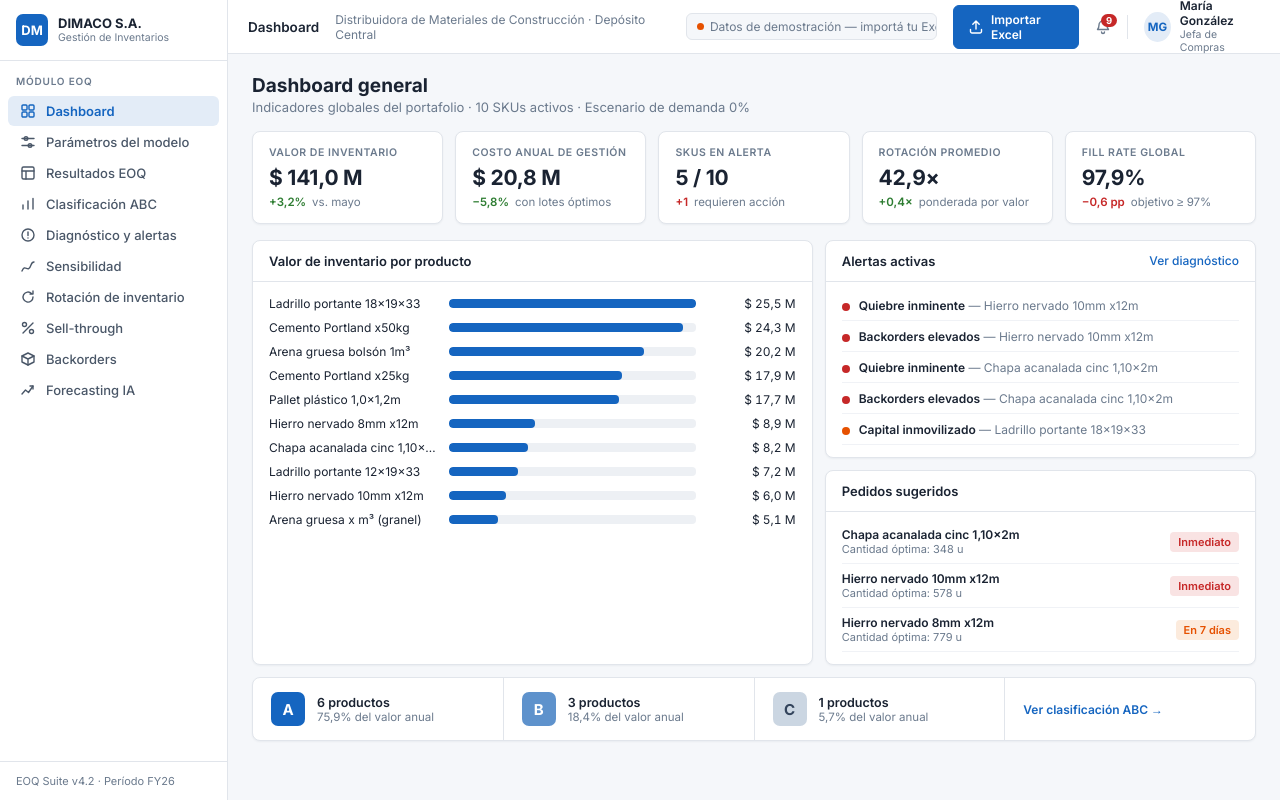
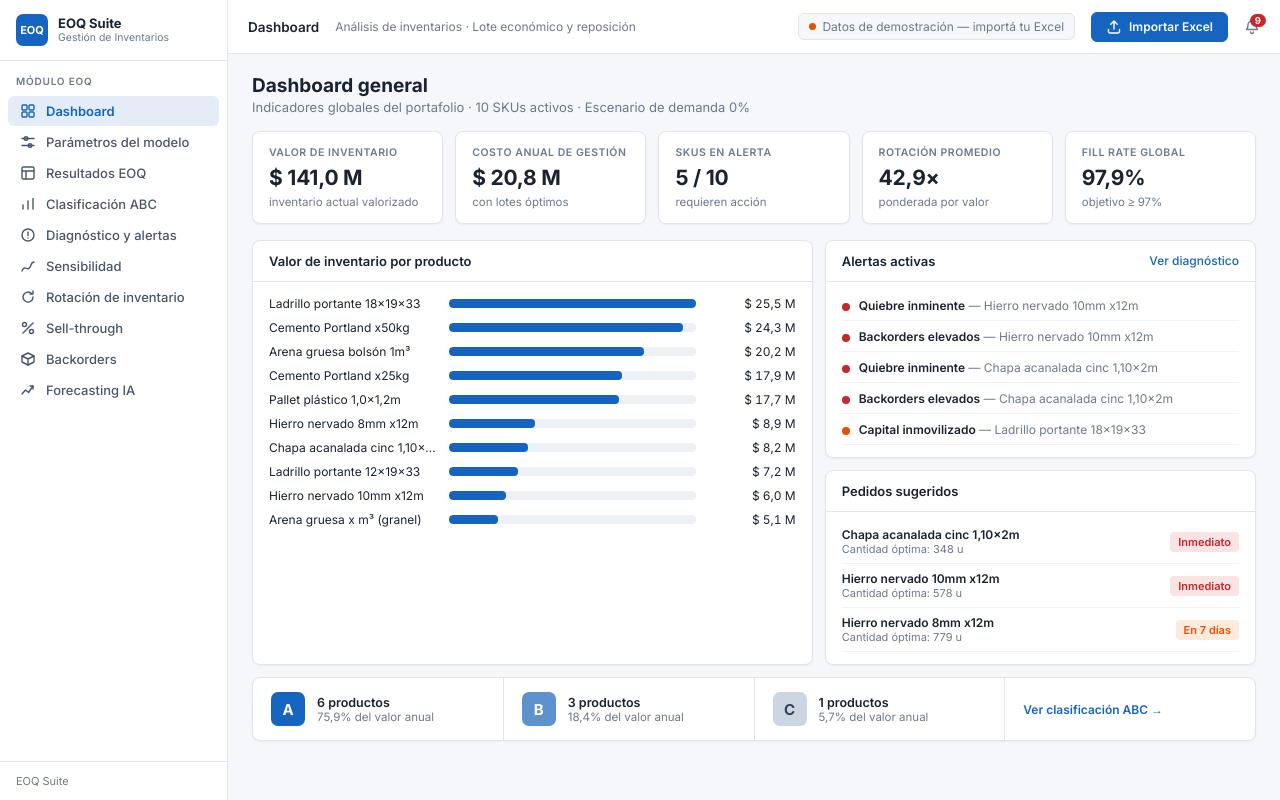
Before and after one commit to marianofranchetti-tech/inventario-eoq-, a Flask app: page / in a window 1280 px wide. Run offline with Flask 3, Linux system fonts and the light colour scheme.

Commit message:
Quitar datos decorativos ficticios del diseño
- Eliminados empresa ficticia (DIMACO S.A.), usuaria ficticia
  (María González) y período inventado (FY26 / v4.2)
- Eliminados los deltas falsos de los KPI del dashboard
  (+3,2% vs. mayo, etc.); quedan solo valores calculados
- Forecasting: el gráfico usa la demanda mensual real del Excel y la
  proyección del backend; la curva sintética queda solo para el modo
  demostración
- MAPE del modelo calculado real (ponderado por demanda) en vez del
  6,8% hardcodeado; etiqueta de modelo corregida a suavizado
  exponencial (lo que realmente calcula el backend)
- Referencias a meses puntuales (junio, mayo) reemplazadas por
  "último mes"

Co-Authored-By: Claude Fable 5 <noreply@anthropic.com>

```diff
--- a/templates/index.html
+++ b/templates/index.html
@@ -285,9 +285,9 @@ window.__resources = {
   <!-- ============ SIDEBAR ============ -->
   <div style="width:228px;flex-shrink:0;background:#FFFFFF;border-right:1px solid #E1E5EB;display:flex;flex-direction:column">
     <div style="display:flex;align-items:center;gap:10px;padding:14px 16px;border-bottom:1px solid #E1E5EB">
-      <div style="width:32px;height:32px;border-radius:7px;background:#1565C0;color:#fff;display:flex;align-items:center;justify-content:center;font-weight:700;font-size:13px">DM</div>
+      <div style="width:32px;height:32px;border-radius:7px;background:#1565C0;color:#fff;display:flex;align-items:center;justify-content:center;font-weight:700;font-size:11px">EOQ</div>
       <div>
-        <div style="font-weight:700;font-size:13px;line-height:1.2">DIMACO S.A.</div>
+        <div style="font-weight:700;font-size:13px;line-height:1.2">EOQ Suite</div>
         <div style="font-size:10.5px;color:#6B7A8D">Gestión de Inventarios</div>
       </div>
     </div>
@@ -300,7 +300,7 @@ window.__resources = {
       </sc-for>
     </div>
     <div style="padding:12px 16px;border-top:1px solid #E1E5EB;font-size:11px;color:#6B7A8D">
-      EOQ Suite v4.2 · Período FY26
+      EOQ Suite
     </div>
   </div>
 
@@ -310,7 +310,7 @@ window.__resources = {
     <!-- HEADER -->
     <div style="height:54px;flex-shrink:0;background:#FFFFFF;border-bottom:1px solid #E1E5EB;display:flex;align-items:center;padding:0 20px;gap:16px">
       <div style="font-weight:600;font-size:13.5px">{{ sectionTitle }}</div>
-      <div style="color:#6B7A8D;font-size:12px">Distribuidora de Materiales de Construcción · Depósito Central</div>
+      <div style="color:#6B7A8D;font-size:12px">Análisis de inventarios · Lote económico y reposición</div>
       <div style="flex:1"></div>
       <div style="display:flex;align-items:center;gap:6px;font-size:12px;color:{{ statusColor }};background:#F5F7FA;border:1px solid #E1E5EB;border-radius:6px;padding:5px 10px;max-width:300px;overflow:hidden;text-overflow:ellipsis;white-space:nowrap">
         <span style="width:7px;height:7px;border-radius:50%;background:{{ statusDot }};display:inline-block;flex-shrink:0"></span>
@@ -323,14 +323,6 @@ window.__resources = {
       <div style="position:relative;cursor:pointer;color:#6B7A8D;display:flex" style-hover="color:#1A2332">
         {{ bellIcon }}
         <span style="position:absolute;top:-5px;right:-6px;background:#C62828;color:#fff;font-size:9.5px;font-weight:700;border-radius:8px;padding:1px 5px">{{ alertCount }}</span>
-      </div>
-      <div style="width:1px;height:24px;background:#E1E5EB"></div>
-      <div style="display:flex;align-items:center;gap:9px">
-        <div style="width:30px;height:30px;border-radius:50%;background:#E3ECF7;color:#1565C0;font-weight:700;font-size:11.5px;display:flex;align-items:center;justify-content:center">MG</div>
-        <div>
-          <div style="font-weight:600;font-size:12px;line-height:1.2">María González</div>
-          <div style="font-size:10.5px;color:#6B7A8D">Jefa de Compras</div>
-        </div>
       </div>
     </div>
 
@@ -349,7 +341,7 @@ window.__resources = {
               <div style="background:#FFFFFF;border:1px solid #E1E5EB;border-radius:8px;padding:14px 16px;box-shadow:0 1px 2px rgba(26,35,50,0.05)">
                 <div style="font-size:10.5px;font-weight:600;letter-spacing:0.05em;text-transform:uppercase;color:#6B7A8D">{{ k.label }}</div>
                 <div style="font-size:21px;font-weight:700;margin-top:6px;letter-spacing:-0.01em">{{ k.value }}</div>
-                <div style="margin-top:5px;font-size:11.5px;display:flex;gap:6px;align-items:baseline"><span style="font-weight:600;color:{{ k.deltaColor }}">{{ k.delta }}</span><span style="color:#6B7A8D">{{ k.sub }}</span></div>
+                <div style="margin-top:5px;font-size:11.5px;color:#6B7A8D">{{ k.sub }}</div>
               </div>
             </sc-for>
           </div>
@@ -710,7 +702,7 @@ window.__resources = {
         <div data-screen-label="Sell-through rate">
           <div style="margin-bottom:16px">
             <div style="font-size:19px;font-weight:700">Sell-through rate</div>
-            <div style="color:#6B7A8D;margin-top:2px">Unidades vendidas sobre disponibles — período: junio 2026</div>
+            <div style="color:#6B7A8D;margin-top:2px">Unidades vendidas sobre disponibles — último mes del período</div>
           </div>
           <div style="display:grid;grid-template-columns:repeat(3,1fr);gap:12px;margin-bottom:16px">
             <sc-for list="{{ stKpis }}" as="k" hint-placeholder-count="3">
@@ -799,7 +791,7 @@ window.__resources = {
         <div data-screen-label="Forecasting IA">
           <div style="margin-bottom:16px">
             <div style="font-size:19px;font-weight:700">Forecasting IA</div>
-            <div style="color:#6B7A8D;margin-top:2px">Modelo Holt-Winters con estacionalidad — histórico 12 meses y proyección {{ horizonLabel }} meses</div>
+            <div style="color:#6B7A8D;margin-top:2px">Suavizado exponencial con alpha optimizado — histórico 12 meses y proyección {{ horizonLabel }} meses</div>
           </div>
           <div style="display:grid;grid-template-columns:repeat(4,1fr);gap:12px;margin-bottom:16px">
             <sc-for list="{{ fcKpis }}" as="k" hint-placeholder-count="4">
@@ -913,6 +905,9 @@ class Component extends DCLogic {
       boPenalty: Math.max(50, Math.round((p.cu || 0) * 0.08)),
       trend: Math.round(trendPct * 10) / 10,
       cv: p.cv > 0 ? p.cv : null,
+      months: (p.months || []).map(Number),
+      fcast: ((p.forecast && p.forecast.forecast) || []).map(Number),
+      mape: (p.forecast && p.forecast.mape) || 0,
       stBegin, stRecv, stSold
     };
   }
@@ -1022,7 +1017,7 @@ class Component extends DCLogic {
       if (r.fill < 0.9) alerts.push({ sev:'err', title:'Backorders elevados', product:r.name, desc:`Fill rate de ${this.fmt(r.fill*100,1)}% — ${this.fmt(r.boUnits)} unidades pendientes de entrega a clientes.`, action:'Priorizar reposición' });
       if (r.status === 'over') alerts.push({ sev:'warn', title:'Capital inmovilizado', product:r.name, desc:`Stock actual (${this.fmt(r.stock)} u) duplica el nivel objetivo. ${this.moneyM(r.stock*r.unitCost)} inmovilizados.`, action:'Frenar reposición' });
       if (r.turns < 6 && r.status !== 'over') alerts.push({ sev:'warn', title:'Rotación baja', product:r.name, desc:`${this.fmt(r.turns,1)} vueltas/año (${this.fmt(r.dsi)} días de inventario) — revisar política de lote.`, action:'Revisar EOQ' });
-      if (r.st < 0.45) alerts.push({ sev:'warn', title:'Sell-through débil', product:r.name, desc:`Solo ${this.fmt(r.st*100)}% de las unidades disponibles se vendieron en junio.`, action:'Revisar pricing' });
+      if (r.st < 0.45) alerts.push({ sev:'warn', title:'Sell-through débil', product:r.name, desc:`Solo ${this.fmt(r.st*100)}% de las unidades disponibles se vendieron en el último mes.`, action:'Revisar pricing' });
     });
     const sevMeta = { err:{dot:C.err, tagBg:errB, tagFg:C.err, tag:'CRÍTICA'}, warn:{dot:C.warn, tagBg:warnB, tagFg:C.warn, tag:'ADVERTENCIA'} };
     const diagAlerts = alerts.sort((a,b) => a.sev === b.sev ? 0 : a.sev === 'err' ? -1 : 1)
@@ -1069,11 +1064,11 @@ class Component extends DCLogic {
     const totMonthly = rows.reduce((s,r) => s + r.monthlyD, 0);
     const gFill = totMonthly > 0 ? 1 - totBo/totMonthly : 1;
     const dashKpis = [
-      { label:'Valor de inventario', value:this.moneyM(invValue), delta:'+3,2%', deltaColor:C.ok, sub:'vs. mayo' },
-      { label:'Costo anual de gestión', value:this.moneyM(totalTC), delta:'−5,8%', deltaColor:C.ok, sub:'con lotes óptimos' },
-      { label:'SKUs en alerta', value:String(nAlerts)+' / '+rows.length, delta:nAlerts>2?'+1':'—', deltaColor:nAlerts>2?C.err:C.sec, sub:'requieren acción' },
-      { label:'Rotación promedio', value:this.fmt(wTurns,1)+'×', delta:'+0,4×', deltaColor:C.ok, sub:'ponderada por valor' },
-      { label:'Fill rate global', value:this.fmt(gFill*100,1)+'%', delta:'−0,6 pp', deltaColor:C.err, sub:'objetivo ≥ 97%' }
+      { label:'Valor de inventario', value:this.moneyM(invValue), sub:'inventario actual valorizado' },
+      { label:'Costo anual de gestión', value:this.moneyM(totalTC), sub:'con lotes óptimos' },
+      { label:'SKUs en alerta', value:String(nAlerts)+' / '+rows.length, sub:'requieren acción' },
+      { label:'Rotación promedio', value:this.fmt(wTurns,1)+'×', sub:'ponderada por valor' },
+      { label:'Fill rate global', value:this.fmt(gFill*100,1)+'%', sub:'objetivo ≥ 97%' }
     ];
     const maxInvVal = Math.max(...rows.map(r => r.stock*r.unitCost)) || 1;
     const valueBars = rows.slice().sort((a,b) => b.stock*b.unitCost - a.stock*a.unitCost).map(r => ({
@@ -1166,8 +1161,8 @@ class Component extends DCLogic {
     const totSold = rows.reduce((s,r) => s + r.stSold, 0);
     const stKpis = [
       { label:'Sell-through promedio', value:this.fmt(totSold/totAvail*100,1)+'%', sub:'objetivo mensual: ≥ 55%' },
-      { label:'Unidades vendidas (jun)', value:this.fmt(totSold), sub:'sobre '+this.fmt(totAvail)+' disponibles' },
-      { label:'Unidades recibidas (jun)', value:this.fmt(rows.reduce((s,r)=>s+r.stRecv,0)), sub:this.fmt(rows.reduce((s,r)=>s+r.N/12,1))+' órdenes recepcionadas' }
+      { label:'Unidades vendidas (último mes)', value:this.fmt(totSold), sub:'sobre '+this.fmt(totAvail)+' disponibles' },
+      { label:'Unidades recibidas (último mes)', value:this.fmt(rows.reduce((s,r)=>s+r.stRecv,0)), sub:'estimado según ciclo de pedidos' }
     ];
     const stRows = rows.slice().sort((a,b) => b.st - a.st).map((r, i) => {
       const pct = r.st*100;
@@ -1195,24 +1190,45 @@ class Component extends DCLogic {
 
     // ---- forecasting ----
     const monthNames = ['Ene','Feb','Mar','Abr','May','Jun','Jul','Ago','Sep','Oct','Nov','Dic'];
+    const hasReal = S.fileName && S.products.some(p => p.months && p.months.length === 12);
+    const hist = [];
+    const proj = [];
+    if (hasReal) {
+      // demanda mensual valorizada real (Excel) + proyección del backend
+      for (let k = 0; k < 12; k++) {
+        let v = 0;
+        S.products.forEach(p => { if (p.months && p.months[k] != null) v += p.months[k] * (p.unitCost || 0); });
+        hist.push({ m: k, v });
+      }
+      for (let k = 0; k < fh; k++) {
+        let v = 0;
+        S.products.forEach(p => {
+          const f = p.fcast || [];
+          const u = f.length ? f[Math.min(k, f.length - 1)] : p.demand / 12;
+          v += u * (p.unitCost || 0);
+        });
+        proj.push({ m: k % 12, v, lo: v, hi: v });
+      }
+    } else {
+      // modo demostración: curva sintética
       const baseM = totalVal / 12;
       const seas = m => 1 + 0.14*Math.sin((m - 9.5)/12*2*Math.PI);
-    const hist = [];
       for (let k = 0; k < 12; k++) {
-      const mIdx = (7 + k) % 12; // Ago'25 .. Jul'26
+        const mIdx = (7 + k) % 12;
         hist.push({ m: mIdx, v: baseM * (1 + 0.006*k) * seas(mIdx) * (1 + 0.045*Math.sin(k*2.3)) });
       }
-    const proj = [];
       for (let k = 0; k < fh; k++) {
-      const mIdx = (7 + k) % 12; // Ago'26 ..
+        const mIdx = (7 + k) % 12;
         const v = baseM * (1 + 0.006*(12+k)) * (1 + 0.008*(k+1)) * seas(mIdx);
         proj.push({ m: mIdx, v, lo: v*(1 - 0.045 - 0.011*k), hi: v*(1 + 0.045 + 0.011*k) });
       }
+    }
     const all = hist.map(h=>h.v).concat(proj.map(p=>p.hi), proj.map(p=>p.lo));
     const vMin = Math.min(...all)*0.92, vMax = Math.max(...all)*1.04;
+    const vSpan = (vMax - vMin) || 1;
     const nPts = 12 + fh;
     const fx = i => 46 + i/(nPts-1) * 702;
-    const fy = v => 222 - (v-vMin)/(vMax-vMin) * 200;
+    const fy = v => 222 - (v-vMin)/vSpan * 200;
     const histPts = hist.map((h,i) => this.fmt0(fx(i))+','+this.fmt0(fy(h.v))).join(' ');
     const projAll = [{ v: hist[11].v, lo: hist[11].v, hi: hist[11].v }].concat(proj);
     const projPts = projAll.map((p,i) => this.fmt0(fx(11+i))+','+this.fmt0(fy(p.v))).join(' ');
@@ -1224,14 +1240,22 @@ class Component extends DCLogic {
     const projTotal = proj.reduce((s,p) => s+p.v, 0);
     const histAvg = hist.reduce((s,h) => s+h.v, 0)/12;
     const projAvg = projTotal/fh;
+    const mapePs = S.products.filter(p => p.mape > 0);
+    const wMape = mapePs.length ? mapePs.reduce((s,p) => s + p.mape * p.demand, 0) / (mapePs.reduce((s,p) => s + p.demand, 0) || 1) : null;
     const fcKpis = [
       { label:'Proyección próx. '+fh+' meses', value:this.moneyM(projTotal), color:'#1A2332', sub:'demanda valorizada estimada' },
       { label:'Tendencia', value:(projAvg/histAvg>=1?'+':'')+this.fmt((projAvg/histAvg-1)*100,1)+'%', color:projAvg>=histAvg?C.ok:C.err, sub:'promedio proyectado vs. histórico' },
-      { label:'MAPE del modelo', value:'6,8%', color:C.ok, sub:'error absoluto medio (backtest 12m)' },
-      { label:'Modelo', value:'Holt-Winters', color:'#1A2332', sub:'estacionalidad aditiva · reentrenado 01/07' }
+      { label:'MAPE del modelo', value: wMape != null ? this.fmt(wMape,1)+'%' : '—', color: wMape != null && wMape > 20 ? C.warn : C.ok, sub: wMape != null ? 'error medio de ajuste (12 meses)' : 'disponible al importar tu Excel' },
+      { label:'Modelo', value:'Suavizado exp.', color:'#1A2332', sub:'alpha optimizado por producto' }
     ];
     const fcRows = rows.slice().sort((a,b) => b.trend - a.trend).map((r, i) => {
-      const projU = r.D/12 * fh * (1 + r.trend/100 * (fh/12 + 0.25));
+      let projU;
+      if (r.fcast && r.fcast.length) {
+        projU = 0;
+        for (let k = 0; k < fh; k++) projU += r.fcast[Math.min(k, r.fcast.length - 1)];
+      } else {
+        projU = r.D/12 * fh * (1 + r.trend/100 * (fh/12 + 0.25));
+      }
       const d = r.trend;
       const bdg = d >= 8 ? {bg:okB, fg:C.ok, label:'Crecimiento fuerte'} : d >= 0 ? {bg:priB, fg:C.pri, label:'Estable / al alza'} : {bg:warnB, fg:C.warn, label:'En descenso'};
       return { name:r.name, hist:this.fmt(r.D), proj:this.fmt(projU),
```
Lines whose indentation alone changed are shown as unchanged.
